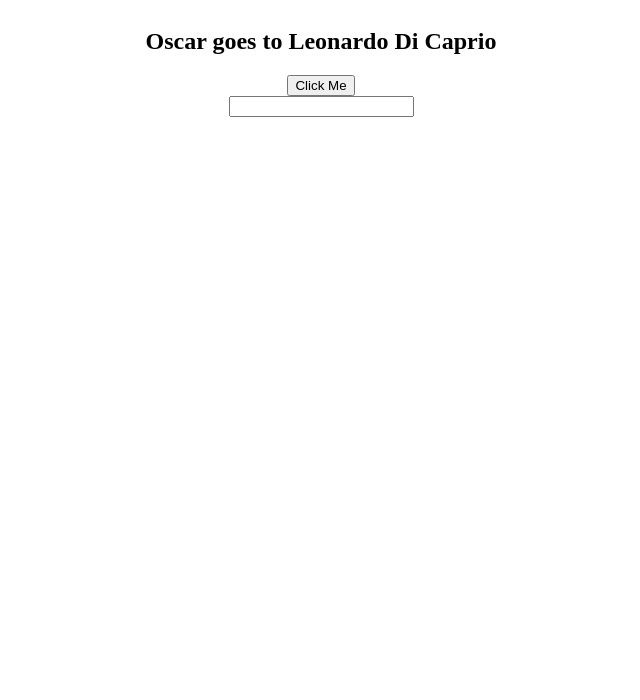
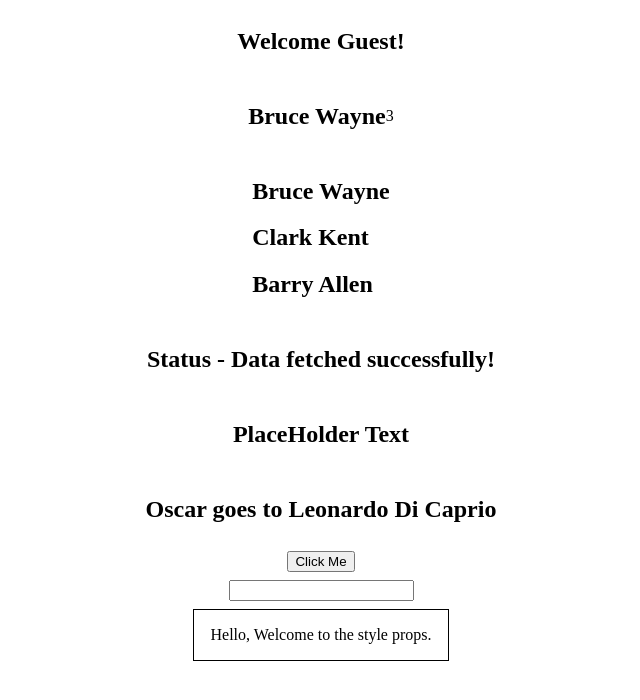
Before and after one commit to SaurabhT311/Typescript-Basics, a React (Vite) app: page / in a window 1280 px wide. Shown: the top 700 px of the page, without its empty margins (319-959 px from the left). Built offline with nearby package versions, Linux system fonts and the light colour scheme.

Commit message:
Implemented styles using props, reusability of types and destructuring.

```diff
--- a/src/App.css
+++ b/src/App.css
@@ -3,6 +3,7 @@
   align-items: center;
   justify-content: center;
   flex-direction: column;
+  gap: 8px
 }
 
 .person{
--- a/src/App.tsx
+++ b/src/App.tsx
@@ -7,6 +7,7 @@ import { Heading } from "./components/Heading";
 import { Oscar } from "./components/Oscar";
 import { Button } from "./components/Button";
 import { Input } from "./components/Input";
+import { Container } from "./components/Container";
 
 function App() {
   const personName = {
@@ -22,16 +23,17 @@ function App() {
 
   return (
     <div className="App">
-      {/* <Greet name="John" messageCount={20} />
+      <Greet name="John" messageCount={20} />
       <Person name={personName} />
       <PersonList names={nameList} />
       <Status status="success" />
-      <Heading>PlaceHolder Text</Heading> */}
+      <Heading>PlaceHolder Text</Heading>
       <Oscar>
         <Heading>Oscar goes to Leonardo Di Caprio</Heading>
       </Oscar>
       <Button handleClick={(event, id) => {console.log("Button Clicked!", event, id)}} />
       <Input value ="" handleChange={(event) => {console.log(event)}} />
+      <Container styles={{border: "1px solid black", padding: "1rem"}} />
     </div>
   );
 }
--- /dev/null
+++ b/src/components/Container.tsx
@@ -0,0 +1,13 @@
+//Style passed as props to the component
+
+type ContainerProps = {
+    styles:React.CSSProperties
+}
+
+export const Container = ({styles}: ContainerProps) => {
+  return (
+    <div style={styles}>
+        Hello, Welcome to the style props.
+    </div>
+  )
+}
--- a/src/components/PersonList.tsx
+++ b/src/components/PersonList.tsx
@@ -1,8 +1,7 @@
+import type { Name } from "./Person.types";
+
 type PersonListProps = {
-  names: {
-    firstName: string;
-    lastName: string;
-  }[];
+  names: Name[];
 };
 
 export const PersonList = (props: PersonListProps) => {
```
Also changed, not shown: src/components/Person.types.ts (added, +8 -0 lines).
